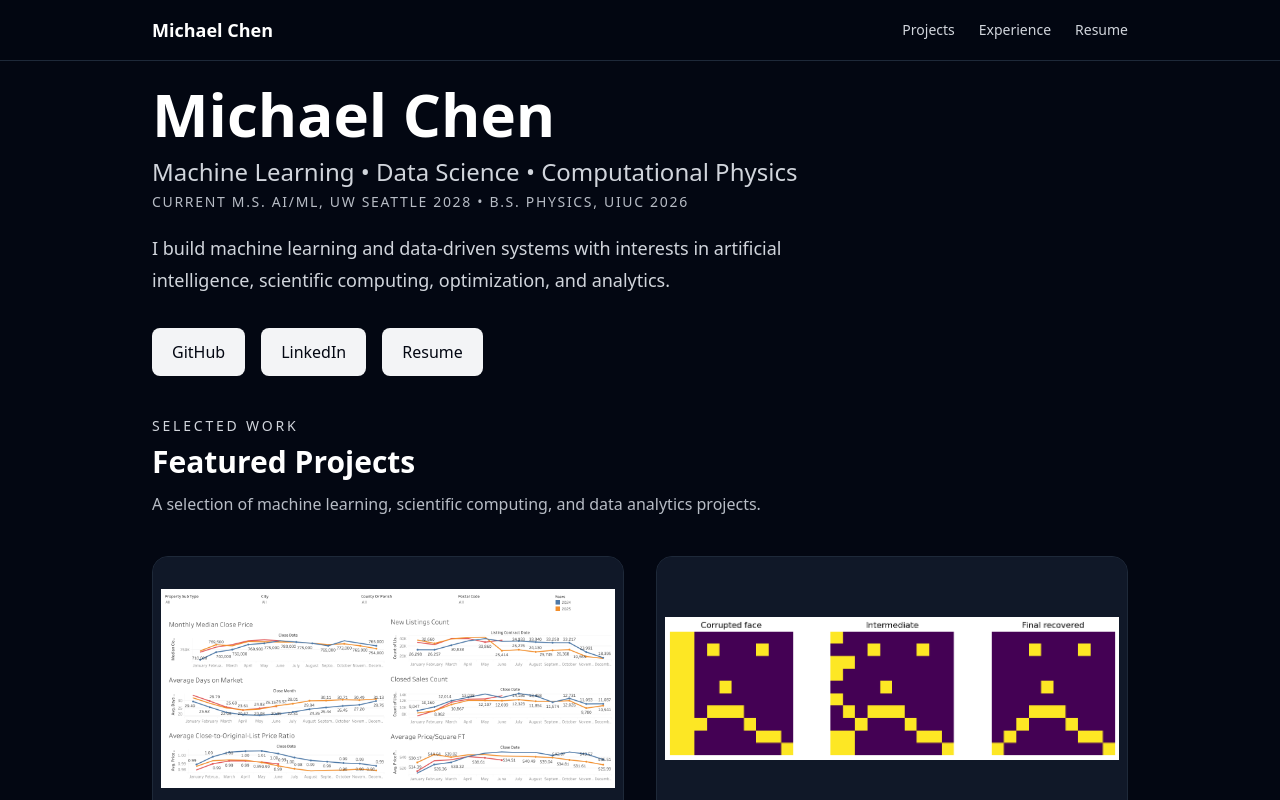
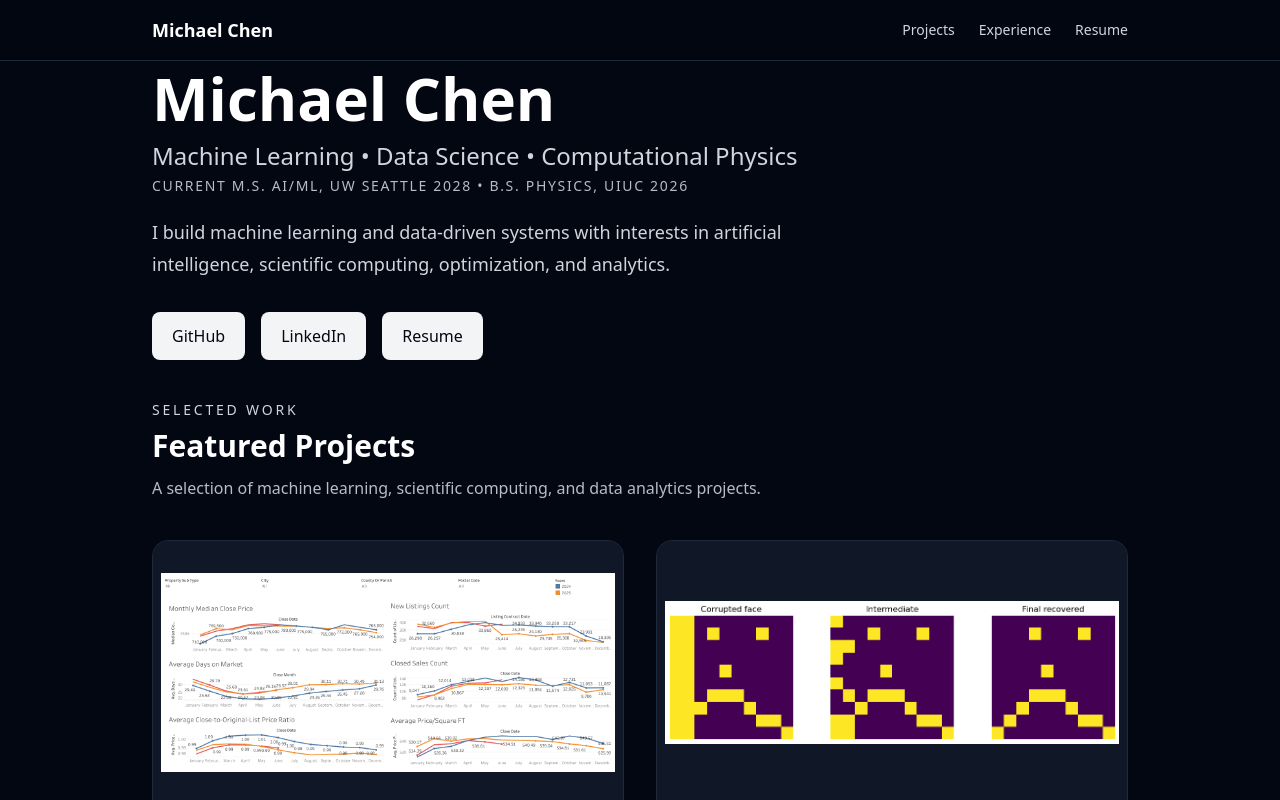
Before and after one commit to Migdf/portfolio, a Next.js app: page / in a window 1280 px wide. Shown: the top 800 px of the page. Built offline with nearby package versions, Linux system fonts and the light colour scheme.

Commit message:
Improve project pages

```diff
--- a/src/app/page.tsx
+++ b/src/app/page.tsx
@@ -5,7 +5,7 @@ export default function Home() {
   return (
     <main className="mx-auto max-w-5xl px-6 text-gray-100">
 
-      <section className="mb-10 pt-4">
+      <section className="mb-10">
 
         <h1 className="max-w-3xl text-5xl font-bold leading-tight text-white md:text-6xl">
           Michael Chen
```
